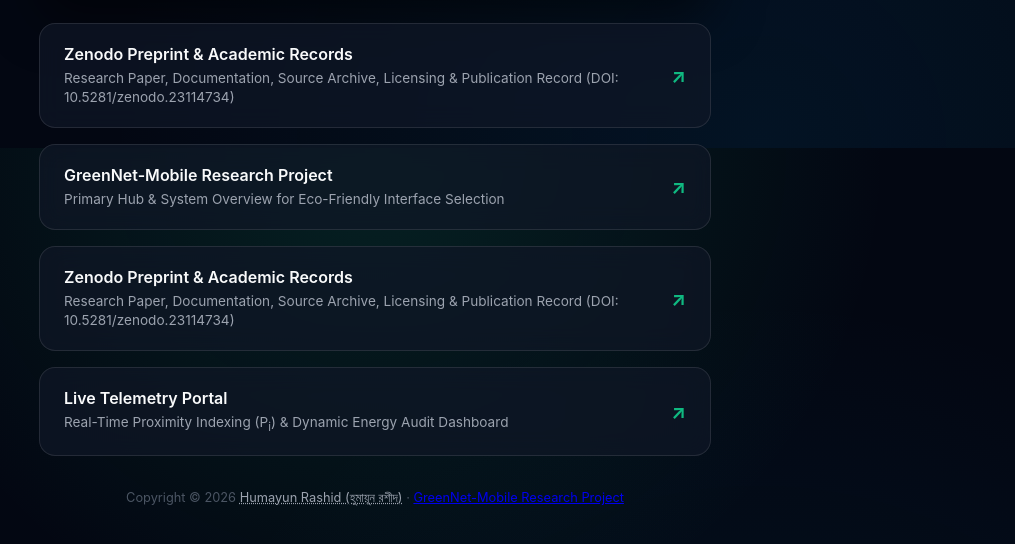
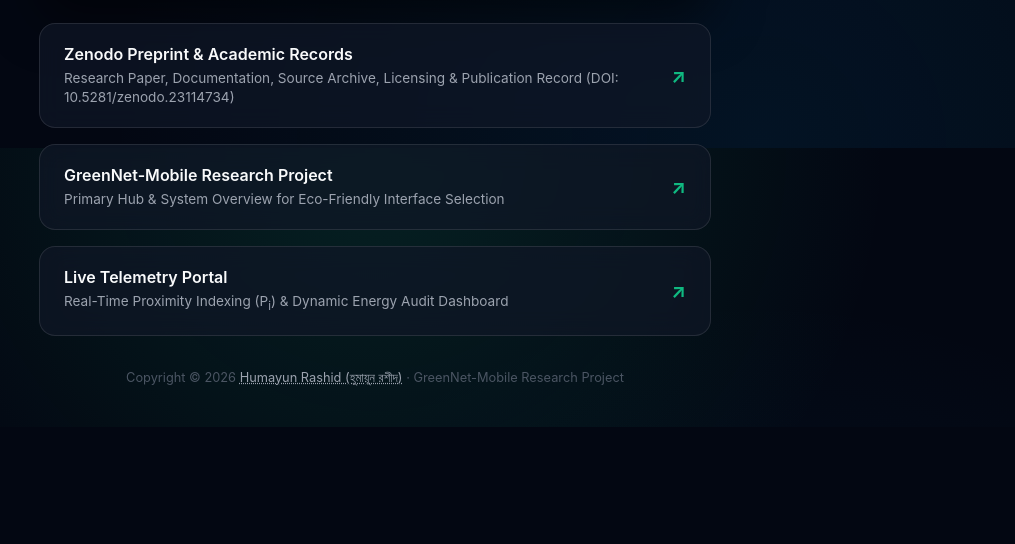
Before and after one commit to HumayunRashidBD/HumayunRashidBD.github.io, a plain HTML site: page index.html in a window 1280 px wide. Shown: the part 652-1196 px from the top of the page, without its empty margins (265-1280 px from the left). After the commit the page ends 1079 px from the top, so only its background shows below. Drawn offline with Linux system fonts and the light colour scheme.

Commit message:
Remove Zenodo link from index.html
Removed Zenodo link and updated footer text.

```diff
--- a/index.html
+++ b/index.html
@@ -263,15 +263,6 @@
                 <span class="arrow">↗</span>
             </a>
 
-            <!-- Priority 02: Research, Code, Documentation, License, Publication Record -->
-            <a href="https://zenodo.org/records/23114734" class="card-link" target="_blank">
-                <div class="card-info">
-                    <h3>Zenodo Preprint & Academic Records</h3>
-                    <p>Research Paper, Documentation, Source Archive, Licensing & Publication Record (DOI: 10.5281/zenodo.23114734)</p>
-                </div>
-                <span class="arrow">↗</span>
-            </a>
-
             <!-- Priority 03: Live Telemetry Engine -->
             <a href="https://greennet.reachnbiz.com/telemetry/index.html" class="card-link" target="_blank">
                 <div class="card-info">
@@ -283,8 +274,7 @@
         </div>
 
         <footer>
-            Copyright © 2026 <span class="tooltip-name" title="Research Fellow, Islamic University, Kushtia, Bangladesh">Humayun Rashid (হুমায়ূন রশীদ)</span> ·
-            <a href="https://zenodo.org/records/23114734" target="_blank">GreenNet-Mobile Research Project</a>
+            Copyright © 2026 <span class="tooltip-name" title="Research Fellow, Islamic University, Kushtia, Bangladesh">Humayun Rashid (হুমায়ূন রশীদ)</span> · GreenNet-Mobile Research Project
         </footer>
     </div>
 
```
